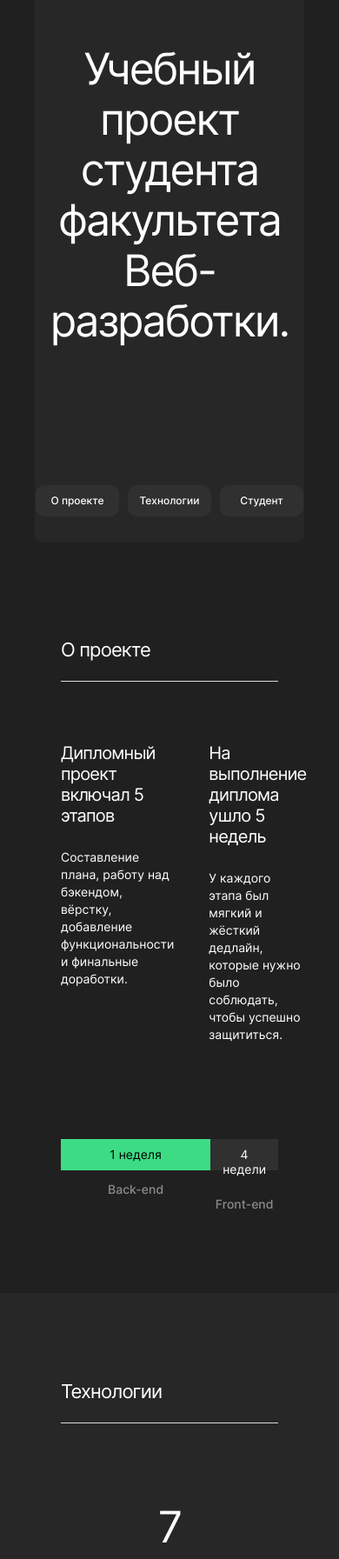
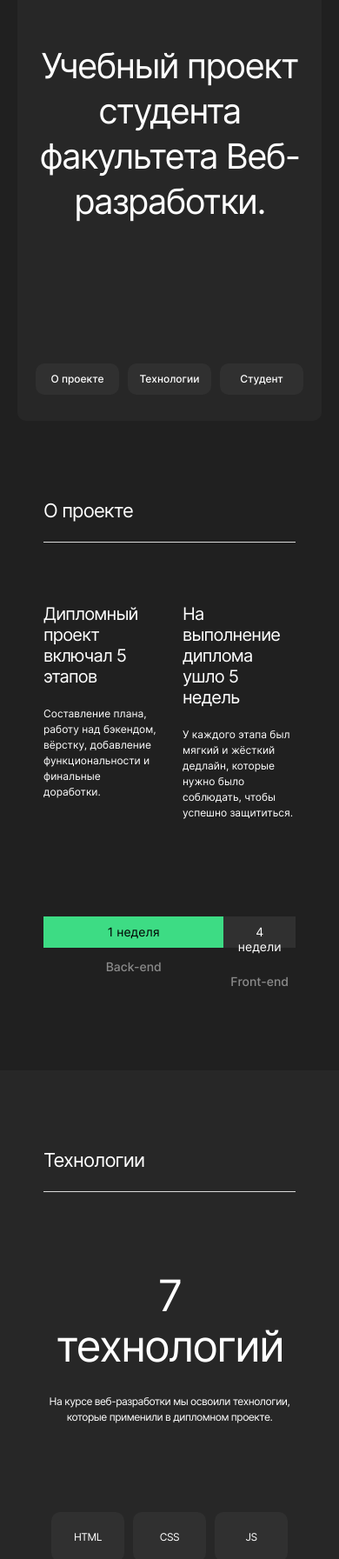
Before and after one commit to DenisIlyushin/movies-explorer-frontend, a React (Create React App) app: page / in a window 390 px wide. Shown: the part 204-1997 px from the top of the page at 87% size. Built offline with nearby package versions, Linux system fonts and the light colour scheme.

Commit message:
feat: сделать адаптив 768

```diff
--- a/src/components/AboutProject/AboutProject.css
+++ b/src/components/AboutProject/AboutProject.css
@@ -93,3 +93,27 @@
   font-weight: 500;
   line-height: 17px;
 }
+
+@media screen and (max-width: 1023px) {
+  .about-project__content {
+    margin: 90px 50px 0;
+  }
+
+  .about-project__statements {
+    gap: 30px;
+  }
+
+  .about-project__statement_title {
+    margin: 0 0 22px 0;
+    min-height: 48px;
+  }
+
+  .about-project__statement_text {
+    min-height: 54px;
+  }
+
+  .about-project__statement_text {
+    font-size: 12px;
+    line-height: 18px;
+  }
+}
--- a/src/components/Footer/Footer.css
+++ b/src/components/Footer/Footer.css
@@ -59,3 +59,9 @@
 .footer__link:hover {
   opacity: 0.7;
 }
+
+@media screen and (max-width: 1023px) {
+  .footer {
+    width: calc(100% - 60px);
+  }
+}
--- a/src/components/NavTab/NavTab.css
+++ b/src/components/NavTab/NavTab.css
@@ -27,3 +27,7 @@
 .nav-tab__item:hover {
   opacity: 0.8;
 }
+
+@media screen and (max-width: 1023px) {
+  /*todo*/
+}
--- a/src/components/Portfolio/Portfolio.css
+++ b/src/components/Portfolio/Portfolio.css
@@ -3,7 +3,7 @@
 }
 
 .portfolio__content {
-  margin: 100px 70px 0;
+  margin: 100px 70px 125px;
 }
 
 .portfolio__title {
@@ -32,7 +32,7 @@
   border-bottom: 1px solid var(--portfolio-separatpr-color, #424242);
   background-image: url('../../images/portfolio_nav.svg');
   background-repeat: no-repeat;
-  background-position: top right;
+  background-position: top 19px right;
 }
 
 .portfolio__item:first-of-type {
@@ -58,3 +58,15 @@
   letter-spacing: -1.2px;
   text-decoration: none;
 }
+
+@media screen and (max-width: 1023px) {
+  .portfolio__content {
+    margin: 90px 50px 90px;
+  }
+
+  .portfolio__item-link {
+    font-size: 28px;
+    line-height: 50px;
+    letter-spacing: -1.12px;
+  }
+}
--- a/src/components/Promo/Promo.css
+++ b/src/components/Promo/Promo.css
@@ -24,3 +24,16 @@
   line-height: 58px;
   letter-spacing: -2px;
 }
+
+@media screen and (max-width: 1023px) {
+  .promo__content {
+    margin: 0 20px 0;
+  }
+
+  .promo__title {
+    max-width: 680px;
+    font-size: 40px;
+    line-height: 52px;
+    letter-spacing: -1.6px
+  }
+}
--- a/src/components/Techs/Techs.css
+++ b/src/components/Techs/Techs.css
@@ -67,3 +67,27 @@
   letter-spacing: -0.56px;
   list-style-type: none;
 }
+
+@media screen and (max-width: 1023px) {
+  .techs__content  {
+    margin: 90px 50px 0;
+  }
+
+  .techs__description {
+    font-size: 12px;
+    line-height: 18px;
+    letter-spacing: -0.48px;
+  }
+
+  .techs__list {
+    margin: 0 0 90px;
+    grid-template-columns: repeat(auto-fit, 84px);
+  }
+
+  .techs__item {
+    height: 57px;
+    font-size: 12px;
+    letter-spacing: -0.48px;
+    list-style-type: none;
+  }
+}
```
